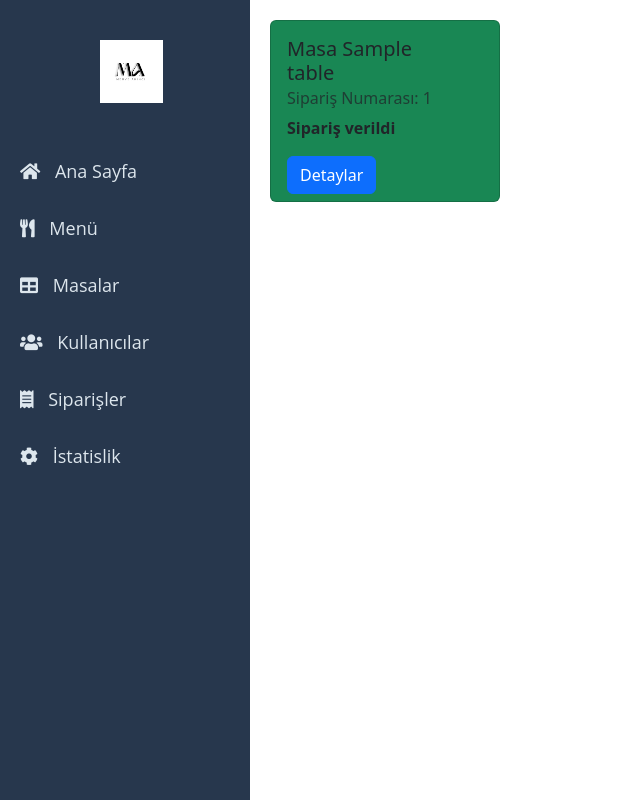
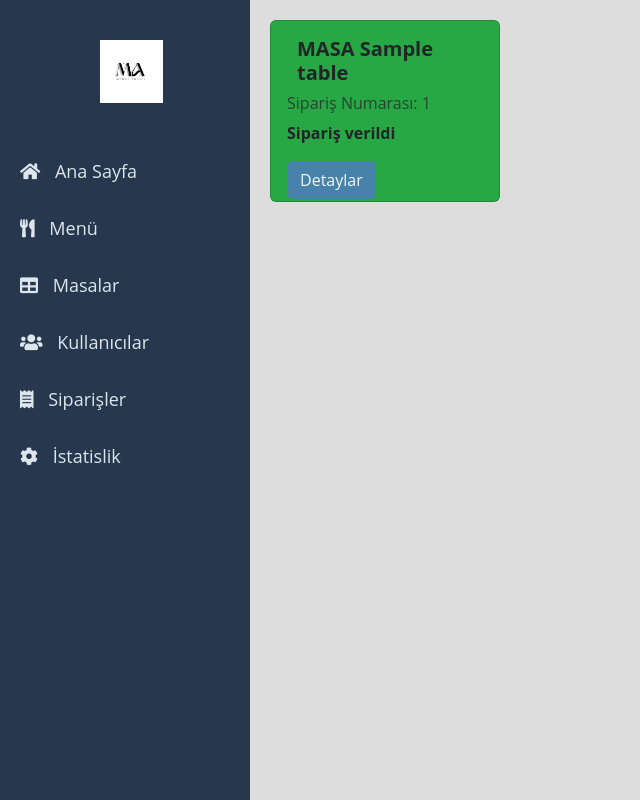
Before and after one commit to veyselemreyemlik/LokantaOtomasyon, a PHP site: page /order/order.php in a window 1280 px wide. Shown: the whole page, without its empty margins (0-640 px from the left). Run offline with PHP 8.4, Linux system fonts and the light colour scheme; tables that the repository leaves empty or names only in its code hold one stand-in row (values such as "Sample post").

Commit message:
tasarım değişikliği

```diff
--- a/admin/admin.php
+++ b/admin/admin.php
@@ -79,7 +79,7 @@ $monthly_revenue_data = $result_monthly_revenue->fetch_assoc();
 
     .btn-red:hover {
         background-color: #576CBC;
-        border-color: #19376D;
+        border-color: white;
         color: whitesmoke;
         font-weight: bold;
 
@@ -102,7 +102,7 @@ $monthly_revenue_data = $result_monthly_revenue->fetch_assoc();
     }
 
     .row_desing {
-        background-color: #B4B4B8;
+        background-color: #C7C8CC;
         border-radius: 5px;
     }
 
--- a/login.php
+++ b/login.php
@@ -93,6 +93,12 @@ $conn->close();
     <link rel="stylesheet" href="https://stackpath.bootstrapcdn.com/bootstrap/4.5.2/css/bootstrap.min.css"
         integrity="sha384-JcKb8q3iqJ61gNV9KGb8thSsNjpSL0n8PARn9HuZOnIxN0hoP+VmmDGMN5t9UJ0Z" crossorigin="anonymous">
     <style>
+        body {
+            background-color: #DDDDDD;
+            font-family: "Open Sans", "Helvetica Neue", Helvetica, Arial, sans-serif;
+            color: indigo;
+        }
+
         .container {
             max-width: 400px;
             margin-top: 100px;
--- a/order/order.php
+++ b/order/order.php
@@ -2,7 +2,7 @@
 include '../connection.php';
 include '../sidebar.php';
 
-// Önce tüm masaları alıyoruz
+// Önce tüm MASAları alıyoruz
 $sql = "SELECT t.table_id, t.table_name, o.order_id, o.status_number, o.payment, u.username,
                SUM(od.piece * mi.price) as total_price
         FROM tables t
@@ -16,7 +16,7 @@ $sql = "SELECT t.table_id, t.table_name, o.order_id, o.status_number, o.payment,
 $result = $conn->query($sql);
 
 $tables = [];
-while($row = $result->fetch_assoc()) {
+while ($row = $result->fetch_assoc()) {
     if (!isset($tables[$row['table_id']])) {
         $tables[$row['table_id']] = $row;
     }
@@ -24,44 +24,98 @@ while($row = $result->fetch_assoc()) {
 
 if (count($tables) > 0) {
     echo '<div class="row">';
-    foreach($tables as $table) {
-        $card_color = 'bg-secondary';
+    foreach ($tables as $table) {
+        $status_class = 'status-unknown';
         $status_text = 'Masa boş';
 
         if (isset($table['status_number'])) {
             switch ($table['status_number']) {
                 case 0:
-                    $card_color = 'bg-success';
+                    $status_class = 'status-ordered';
                     $status_text = 'Sipariş verildi';
                     break;
                 case 1:
-                    $card_color = 'bg-success';
+                    $status_class = 'status-prepared';
                     $status_text = 'Sipariş hazırlandı';
                     break;
                 case 2:
-                    $card_color = 'bg-info';
+                    $status_class = 'status-awaiting-payment';
                     $status_text = 'Ödeme bekliyor..';
                     break;
                 case 3:
-                    $card_color = 'bg-secondary';
+                    $status_class = 'status-empty';
                     $status_text = 'Masa boş';
                     break;
                 default:
-                    $card_color = '';
+                    $status_class = 'status-unknown';
                     $status_text = 'Durum bilinmiyor';
             }
         }
         ?>
         <style>
+            body {
+                background-color: #DDDDDD;
+                font-family: "Open Sans", "Helvetica Neue", Helvetica, Arial, sans-serif;
+                color: black;
+            }
+
             .card-body {
                 height: 180px;
                 width: 200px;
             }
+
+            .btn-edit {
+                background-color: #4682A9;
+                color: whitesmoke;
+            }
+
+            .btn-edit:hover {
+                background-color: #91C8E4;
+                color: whitesmoke;
+                border: 1px solid #4682A9;
+            }
+
+            .btn-delete {
+                background-color: #B70404;
+                color: whitesmoke;
+            }
+
+            .btn-delete:hover {
+                background-color: #C40C0C;
+                color: whitesmoke;
+                border-color: 1px solid #B70404;
+            }
+
+            .title {
+                font-weight: bold;
+                padding-bottom: 5px;
+                padding-left: 10px;
+            }
+
+            .status-ordered {
+                background-color: #28a745 !important;
+            }
+
+            .status-prepared {
+                background-color: #28a745 !important;
+            }
+
+            .status-awaiting-payment {
+                background-color: #17a2b8 !important;
+            }
+
+            .status-empty {
+                background-color: #6c757d !important;
+            }
+
+            .status-unknown {
+                background-color: #ffffff !important;
+            }
         </style>
         <div class="col-md-3">
-    <div class="card mb-3 <?php echo $card_color; ?>" style="max-width: 18rem;">
+            <div class="card mb-3 <?php echo $status_class; ?>" style="max-width: 18rem;">
                 <div class="card-body">
-            <h5 class="card-title">Masa <?php echo htmlspecialchars($table['table_name']); ?></h5>
+                    <h5 class="card-title title">MASA <?php echo htmlspecialchars($table['table_name']); ?></h5>
                     <?php if (isset($table['order_id']) && $table['status_number'] != 3): ?>
                         <h6 class="card-subtitle mb-2 text-body-secondary">Sipariş Numarası: <?php echo $table['order_id']; ?></h6>
                     <?php else: ?>
@@ -69,7 +123,7 @@ if (count($tables) > 0) {
                     <?php endif; ?>
                     <p class="card-text"><b><?php echo $status_text; ?></b></p>
                     <?php if (isset($table['order_id']) && $table['status_number'] != 3): ?>
-            <button type="button" class="btn btn-primary" data-bs-toggle="modal"
+                        <button type="button" class="btn btn-edit" data-bs-toggle="modal"
                             data-bs-target="#modal<?php echo $table['order_id']; ?>">
                             Detaylar
                         </button>
@@ -92,12 +146,9 @@ if (count($tables) > 0) {
                         <div class="modal-body" id="modalBody<?php echo $table['order_id']; ?>">
                             <!-- Sipariş detayları burada AJAX ile yüklenecek -->
                         </div>
-
-
-
                         <div class="modal-footer" style="justify-content: center;">
                             <?php
-            if($table['status_number'] == 2){   ?>
+                            if ($table['status_number'] == 2) { ?>
                                 <div class="row">
                                     <div class="col-md-7">
                                         <input type="number" id="paymentAmount<?php echo $table['order_id']; ?>"
@@ -113,10 +164,8 @@ if (count($tables) > 0) {
                                 </div>
                                 <div class="row">
                                     <div class="col-md-12"></div>
-
                                 </div>
                                 <?php if ($table['status_number'] == 2): ?>
-
                                     <button type="button" class="btn btn-success"
                                         onclick="applyDiscount(<?php echo $table['order_id']; ?>, 5,  <?php echo $table['total_price']; ?>)">%5</button>
                                     <button type="button" class="btn btn-success"
@@ -125,8 +174,8 @@ if (count($tables) > 0) {
                                         onclick="applyDiscount(<?php echo $table['order_id']; ?>, 20, <?php echo $table['total_price']; ?>)">%20</button>
                                     <button type="button" class="btn btn-danger"
                                         onclick="confirmPayment(<?php echo $table['order_id']; ?>)">Ödeme Yapıldı</button>
-
-                <?php endif; } ?>
+                                <?php endif;
+                            } ?>
                             <button type="button" class="btn btn-secondary" data-bs-dismiss="modal">Kapat</button>
                         </div>
                     </div>
@@ -144,8 +193,8 @@ $conn->close();
 
 <script src="https://code.jquery.com/jquery-3.6.0.min.js"></script>
 <script>
-$(document).ready(function() {
-    $('button[data-bs-toggle="modal"]').click(function() {
+    $(document).ready(function () {
+        $('button[data-bs-toggle="modal"]').click(function () {
             var orderId = $(this).data('bs-target').replace('#modal', '');
             $.ajax({
                 url: 'get_order_details.php',
@@ -153,7 +202,7 @@ $(document).ready(function() {
                 data: {
                     order_id: orderId
                 },
-            success: function(response) {
+                success: function (response) {
                     $('#modalBody' + orderId).html(response);
                 }
             });
@@ -178,7 +227,6 @@ function confirmPayment(orderId) {
             alert('Lütfen ödeme türünü seçiniz.');
             return;
         }
-
         $.ajax({
             url: 'update_order_status.php',
             type: 'POST',
@@ -187,7 +235,7 @@ function confirmPayment(orderId) {
                 payment: paymentAmount,
                 payment_type: paymentType
             },
-    success: function(response) {
+            success: function (response) {
                 if (response == 'success') {
                     alert('Ödeme yapıldı.');
                     location.reload(); // Sayfayı yenileyerek güncel durumu göster
@@ -196,6 +244,5 @@ function confirmPayment(orderId) {
                 }
             }
         });
-
     }
 </script>
--- a/user/users.php
+++ b/user/users.php
@@ -60,6 +60,8 @@ include "../sidebar.php";
         margin: auto;
         padding-top: 20px;
     }
+
+
     </style>
 </head>
 
```
Also changed, not shown: menu/menu.php (+35 -7 lines), statistics/statistics.php (+16 -9 lines), table/table.php (+23 -5 lines), menu/menu_delete.php (line endings or trailing spaces). Lines whose indentation alone changed are shown as unchanged.
